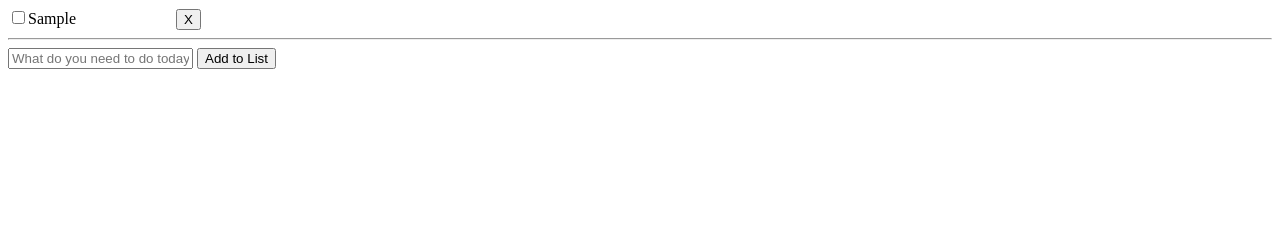
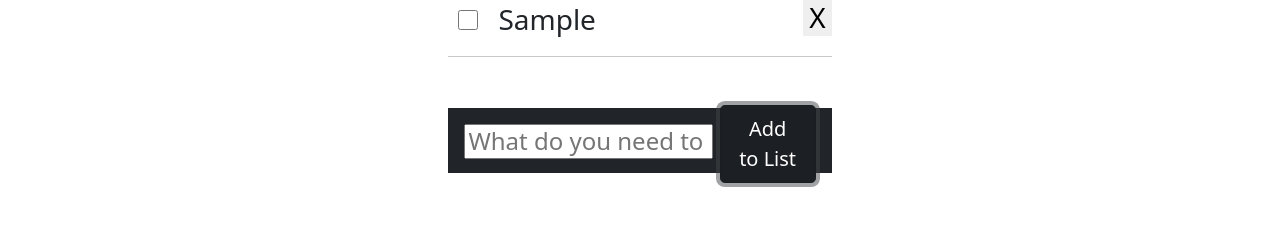
Before and after one commit to kilianmarcell/TODO_lista, a plain HTML site: page index.html in a window 1280 px wide. Both pictures are taken after typing "Sample" into the empty fields and a click on the button "Add to List". Drawn offline with nearby package versions, Linux system fonts and the light colour scheme.

Commit message:
Plusz feladatokig minden kész

```diff
--- a/index.html
+++ b/index.html
@@ -1,22 +1,45 @@
 <!DOCTYPE html>
 <html lang="en">
-<head>
-    <meta charset="UTF-8">
-    <meta http-equiv="X-UA-Compatible" content="IE=edge">
-    <meta name="viewport" content="width=device-width, initial-scale=1.0">
-    <script src="https://cdn.jsdelivr.net/npm/@popperjs/core@2.10.2/dist/umd/popper.min.js" integrity="sha384-7+zCNj/IqJ95wo16oMtfsKbZ9ccEh31eOz1HGyDuCQ6wgnyJNSYdrPa03rtR1zdB" crossorigin="anonymous"></script>
-    <script src="https://cdn.jsdelivr.net/npm/bootstrap@5.1.3/dist/js/bootstrap.min.js" integrity="sha384-QJHtvGhmr9XOIpI6YVutG+2QOK9T+ZnN4kzFN1RtK3zEFEIsxhlmWl5/YESvpZ13" crossorigin="anonymous"></script>
+  <head>
+    <meta charset="UTF-8" />
+    <meta http-equiv="X-UA-Compatible" content="IE=edge" />
+    <meta name="viewport" content="width=device-width, initial-scale=1.0" />
+    <link
+      href="https://cdn.jsdelivr.net/npm/bootstrap@5.1.3/dist/css/bootstrap.min.css"
+      rel="stylesheet"
+      integrity="sha384-1BmE4kWBq78iYhFldvKuhfTAU6auU8tT94WrHftjDbrCEXSU1oBoqyl2QvZ6jIW3"
+      crossorigin="anonymous"
+    />
+    <script
+      src="https://cdn.jsdelivr.net/npm/bootstrap@5.1.3/dist/js/bootstrap.bundle.min.js"
+      integrity="sha384-ka7Sk0Gln4gmtz2MlQnikT1wXgYsOg+OMhuP+IlRH9sENBO0LRn5q+8nbTov4+1p"
+      crossorigin="anonymous"
+    ></script>
     <title>TODO</title>
-    <link rel="stylesheet" href="main.css">
+    <link rel="stylesheet" href="main.css" />
     <script src="main.js"></script>
-</head>
-<body>
-    <div class="center">
-        <div id="feladatok" class="h2"></div>
-        <selection class="h2">
-            <input class="" type="text" id="bevitel" placeholder="What do you need to do today?">
-            <button id="gombAdd">Add to List</button>
-        </selection>
+  </head>
+  <body>
+    <div class="container-fluid">
+      <div class="row">
+        <div class="col-sm-3"></div>
+        <div class="col-sm-6">
+          <div id="szelesseg" class="container">
+            <div id="feladatok" class="h3 mb-5"></div>
+            <selection class="h4 p-3 bg-dark text-white">
+              <input
+                type="text"
+                id="bevitel"
+                placeholder="What do you need to do today?"
+              />
+              <button id="gombAdd" class="btn btn-dark btn-lg">
+                Add to List
+              </button>
+            </selection>
+          </div>
+        </div>
+        <div class="col-sm-3"></div>
+      </div>
     </div>
-</body>
+  </body>
 </html>
--- a/main.css
+++ b/main.css
@@ -1,3 +1,38 @@
+html button {
+  border: none;
+}
+
+#szelesseg {
+  margin: auto;
+  width: 70%;
+}
+
+#feladatok button {
+  float: right;
+}
+
+#feladatok input {
+  width: 20px;
+  height: 20px;
+  margin: 10px;
+  margin-right: 20px;
+}
+
+#bevitel {
+  outline: none;
+  margin: none;
+  width: 65%;
+}
+
+#gombAdd {
+  margin: none;
+  width: 25%;
+}
+
+selection {
+  margin: auto;
+}
+
 .athuzott {
-    text-decoration: line-through;
+  text-decoration: line-through;
 }
--- a/main.js
+++ b/main.js
@@ -24,7 +24,6 @@ function listabaTolt() {
   resz.appendChild(kipipal);
 
   let szoveg = document.createElement("label");
-    szoveg.style.marginRight = "100px";
   szoveg.innerHTML = document.getElementById("bevitel").value;
   resz.appendChild(szoveg);
 
```
Lines whose indentation alone changed are shown as unchanged.
